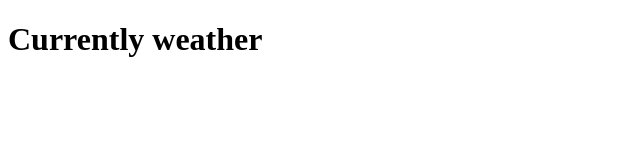
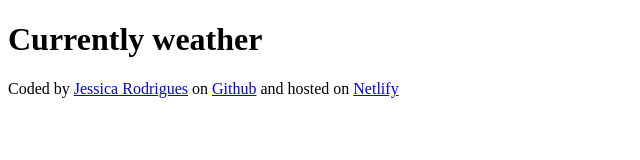
Before and after one commit to jeehalways/weather-project-app, a plain HTML site: page index.html in a window 1280 px wide. Shown: the whole page, without its empty margins (0-640 px from the left). Drawn offline with Linux system fonts and the light colour scheme.

Commit message:
added links on the footer

```diff
--- a/index.html
+++ b/index.html
@@ -7,5 +7,21 @@
   </head>
   <body>
     <h1>Currently weather</h1>
+    <footer>
+      Coded by
+      <a href="https://github.com/jeehalways" target="_blank"
+        >Jessica Rodrigues</a
+      >
+      on
+      <a
+        href="https://github.com/jeehalways/weather-project-app"
+        target="_blank"
+        >Github</a
+      >
+      and hosted on
+      <a href="https://my-currently-weather.netlify.app/" target="_blank"
+        >Netlify</a
+      >
+    </footer>
   </body>
 </html>
```
